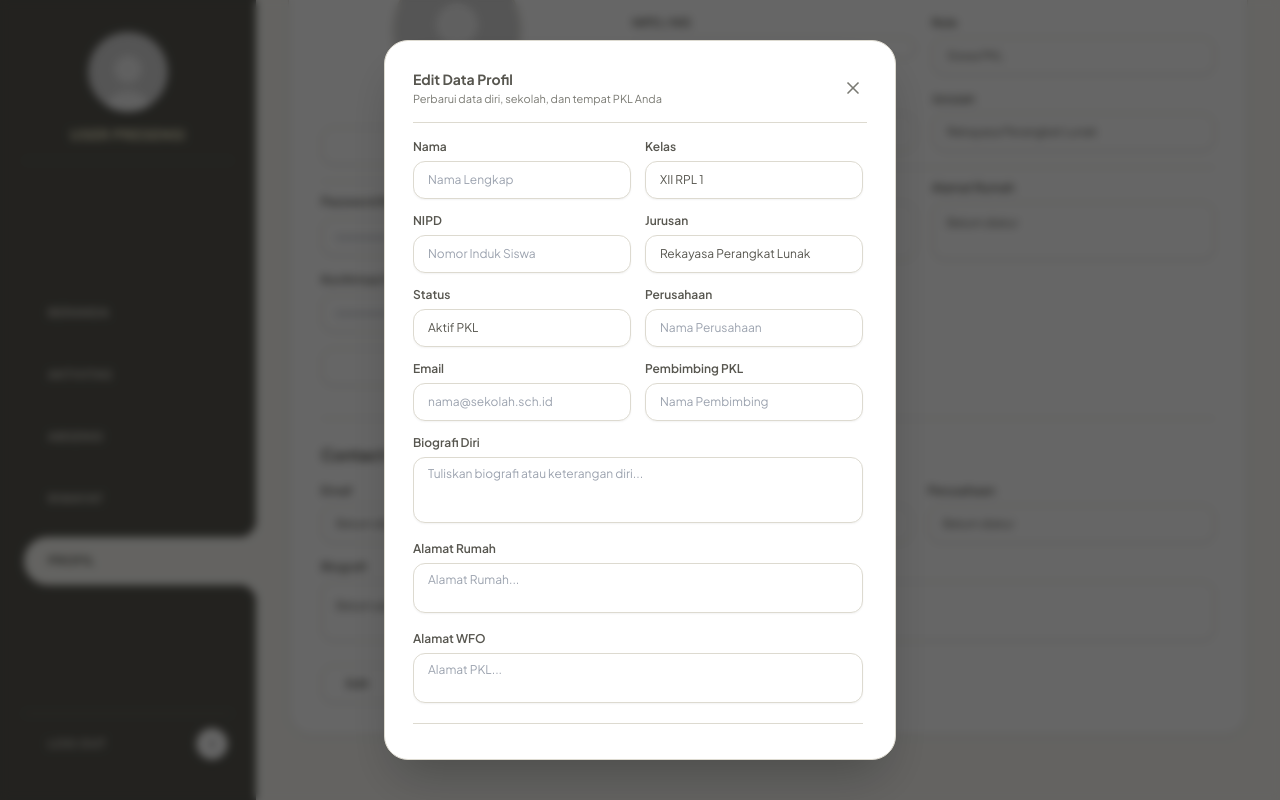
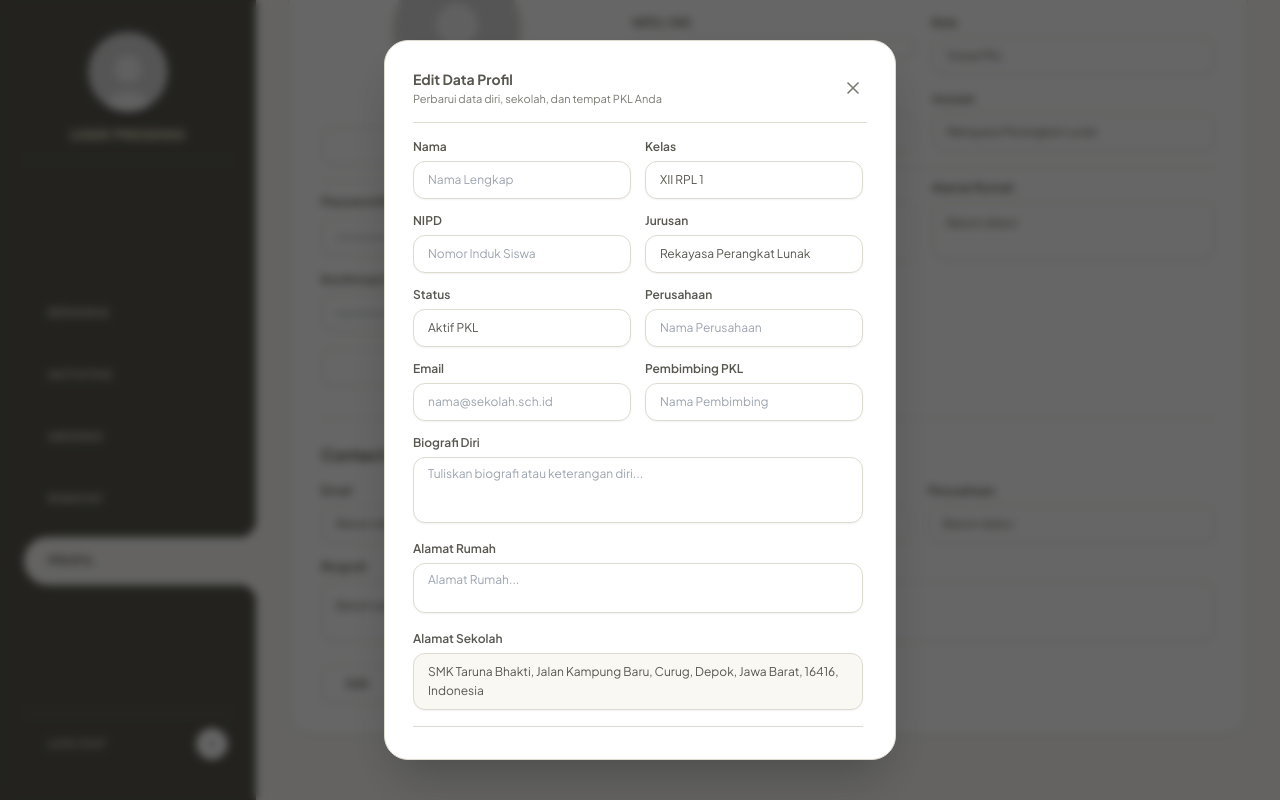
Before and after one commit to RakhaZuhdiNaufal/Absensi, a Next.js app: page /profil in a window 1280 px wide. Both pictures are taken after a click on the button "Edit". Shown: the part 150-950 px from the top of the page. Built offline with nearby package versions, Linux system fonts and the light colour scheme; no server answers.

Commit message:
fix: ubah tampilan alamat di profil hanya Alamat Sekolah dan Alamat Rumah

```diff
--- a/app/profil/page.js
+++ b/app/profil/page.js
@@ -680,9 +680,9 @@ export default function ProfilPage() {
                 <div className="col-span-1 sm:col-span-2 pt-3 border-t border-[#DDDAD0]">
                   <div className="grid grid-cols-1 sm:grid-cols-2 gap-4">
                     <div>
-                      <label className="block text-xs font-semibold text-[#57564F] mb-1.5">Alamat WFO</label>
+                      <label className="block text-xs font-semibold text-[#57564F] mb-1.5">Alamat Sekolah</label>
                       <div className="w-full bg-white border border-[#DDDAD0] rounded-xl px-3.5 py-2.5 text-xs text-[#57564F] leading-relaxed shadow-sm min-h-[58px]">
-                        {alamatPkl || student?.alamat_pkl || 'Belum diatur'}
+                        SMK Taruna Bhakti, Jalan Kampung Baru, Curug, Depok, Jawa Barat, 16416, Indonesia
                       </div>
                     </div>
 
@@ -974,14 +974,10 @@ export default function ProfilPage() {
                 </div>
 
                 <div className="sm:col-span-2">
-                  <label className="block text-xs font-semibold text-[#57564F] mb-1.5">Alamat WFO</label>
-                  <textarea
-                    rows={2}
-                    value={tempAlamatPkl}
-                    onChange={(e) => setTempAlamatPkl(e.target.value)}
-                    placeholder="Alamat PKL..."
-                    className="w-full bg-white border border-[#DDDAD0] rounded-xl px-3.5 py-2 text-xs text-[#57564F] focus:outline-none focus:border-[#57564F] shadow-sm transition-colors resize-none"
-                  />
+                  <label className="block text-xs font-semibold text-[#57564F] mb-1.5">Alamat Sekolah</label>
+                  <div className="w-full bg-[#f9f8f3] border border-[#DDDAD0] rounded-xl px-3.5 py-2 text-xs text-[#57564F] leading-relaxed shadow-sm min-h-[46px]">
+                    SMK Taruna Bhakti, Jalan Kampung Baru, Curug, Depok, Jawa Barat, 16416, Indonesia
+                  </div>
                 </div>
               </div>
 
```
